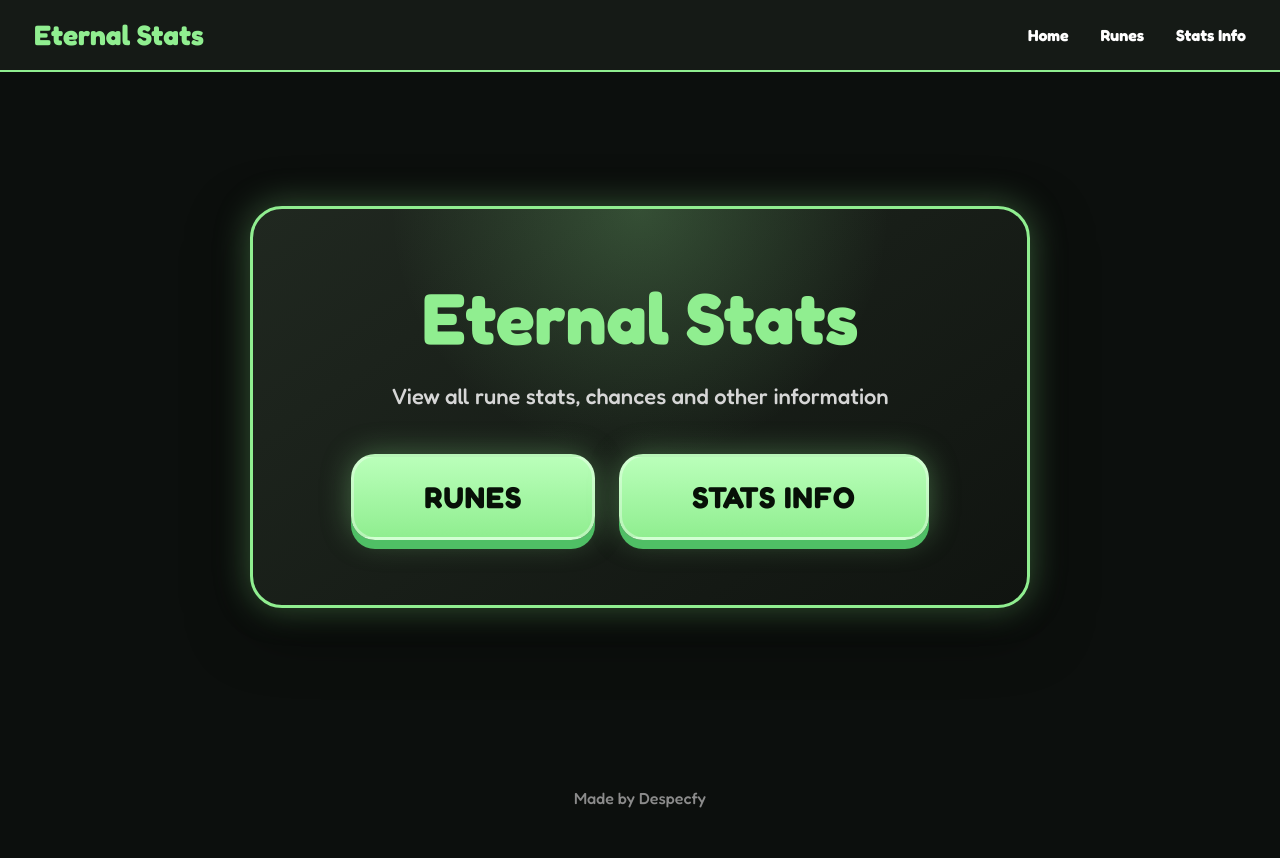
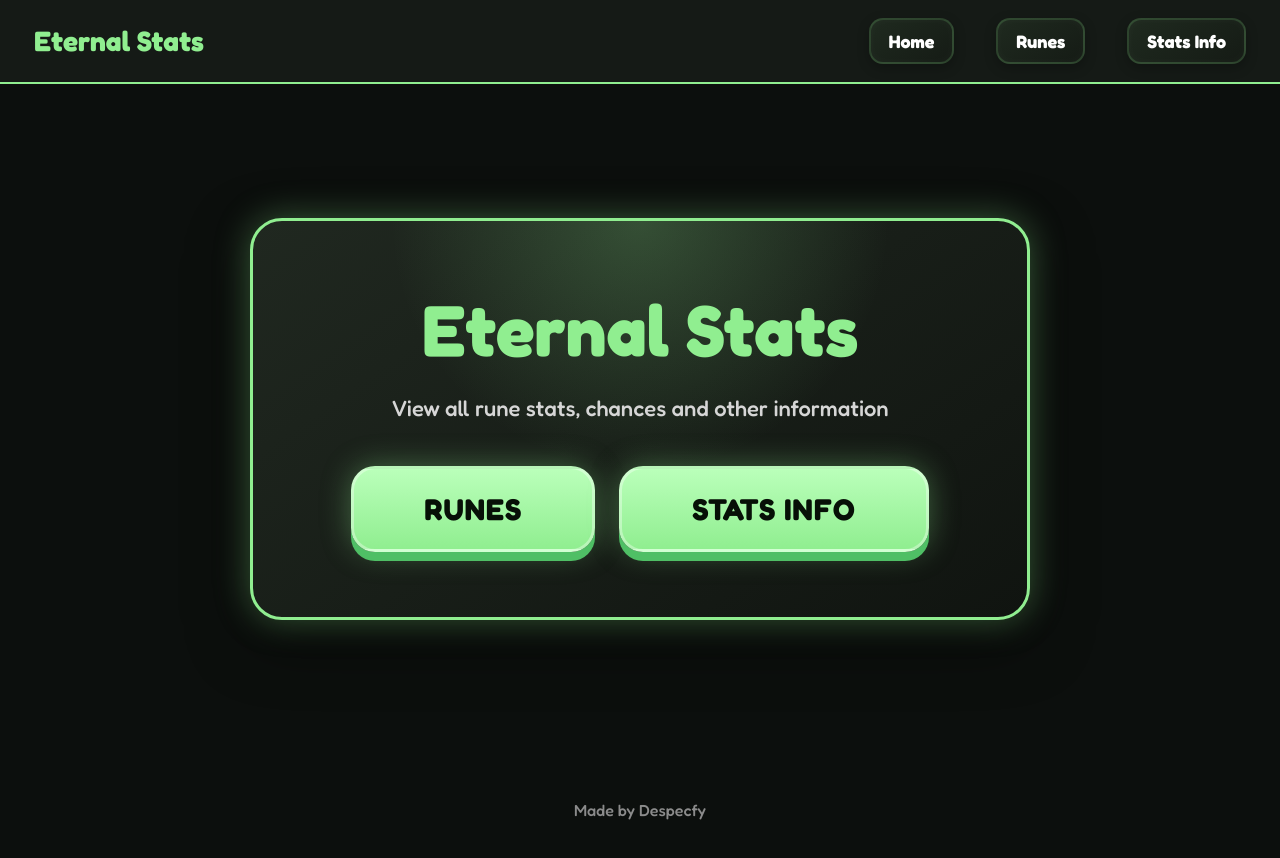
Before and after one commit to afkluka/Eternal-Stats, a plain HTML site: page index.html in a window 1280 px wide. Drawn offline with Linux system fonts and the light colour scheme.

Commit message:
Update style.css

```diff
--- a/style.css
+++ b/style.css
@@ -428,3 +428,49 @@ footer {
     font-size: 48px;
   }
 }
+
+.nav-buttons {
+  display: flex;
+  align-items: center;
+  gap: 14px;
+}
+
+.nav-buttons a {
+  text-decoration: none;
+  color: white;
+
+  font-family: 'Fredoka', sans-serif;
+  font-size: 18px;
+  font-weight: 700;
+
+  padding: 10px 18px;
+
+  background: linear-gradient(145deg, #1f2a1f, #151b15);
+
+  border: 2px solid rgba(144,238,144,0.18);
+  border-radius: 14px;
+
+  box-shadow:
+    inset 0 0 10px rgba(255,255,255,0.03),
+    0 4px 12px rgba(0,0,0,0.25);
+
+  transition: 0.16s;
+}
+
+.nav-buttons a:hover {
+  color: #071007;
+
+  background: linear-gradient(145deg, #a9f7a9, #90EE90);
+
+  border-color: #90EE90;
+
+  transform: translateY(-2px);
+
+  box-shadow:
+    0 0 20px rgba(144,238,144,0.35),
+    0 8px 20px rgba(0,0,0,0.3);
+}
+
+.nav-buttons a:active {
+  transform: scale(0.97);
+}
```
